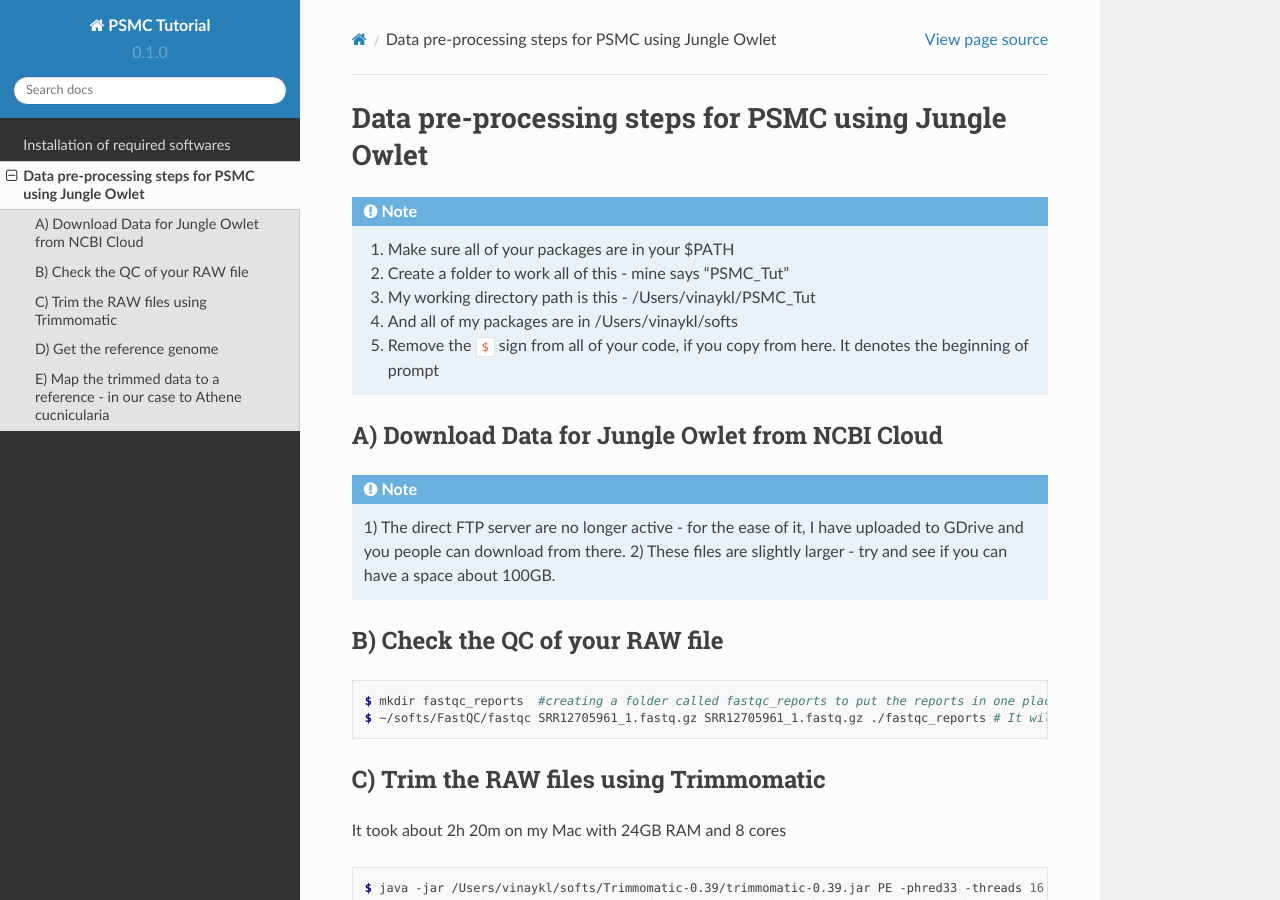
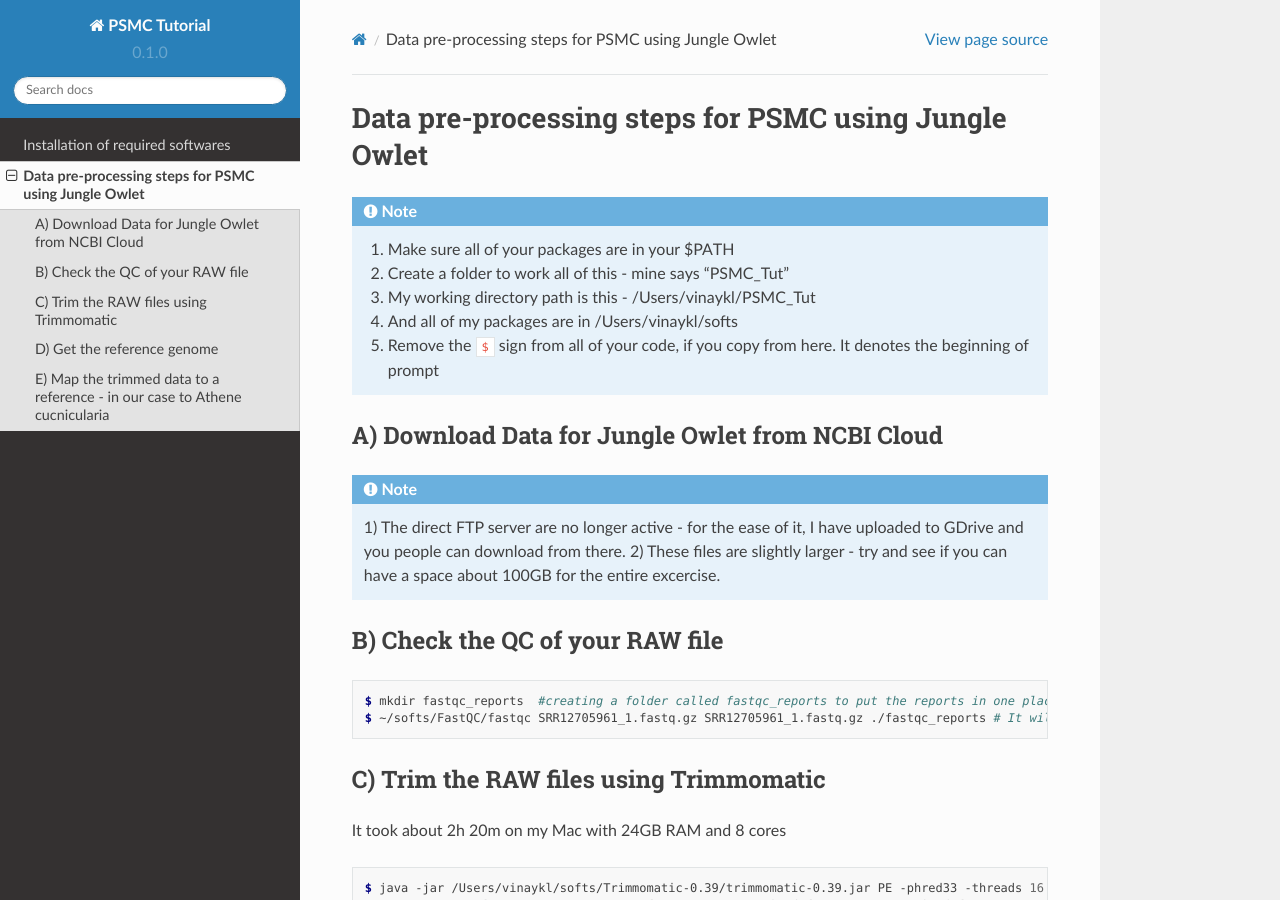
Before and after one commit to stachyris/PSMC_Tutorial-BirdLab, a Sphinx documentation site: the page built from docs/source/01_Data_Pre-Processing.rst, in a window 1280 px wide and 900 px high. Built offline with Sphinx 7.4.7 and the Read the Docs theme 2.0.0, drawn with Linux system fonts in a browser that asks for light colours.

Commit message:
Update 01_Data_Pre-Processing.rst

```diff
--- a/docs/source/01_Data_Pre-Processing.rst
+++ b/docs/source/01_Data_Pre-Processing.rst
@@ -15,8 +15,9 @@ A) Download Data for Jungle Owlet from NCBI Cloud
 .. note::
 
  1) The direct FTP server are no longer active - for the ease of it, I have uploaded to GDrive and you
- people can download from there. \
- 2) These files are slightly larger - try and see if you can have a space about 100GB. \
+ people can download from there.
+ 2) These files are slightly larger - try and see if you can have a space about 100GB for the entire
+ excercise.
 
 B) Check the QC of your RAW file
 -----------------------------
```
